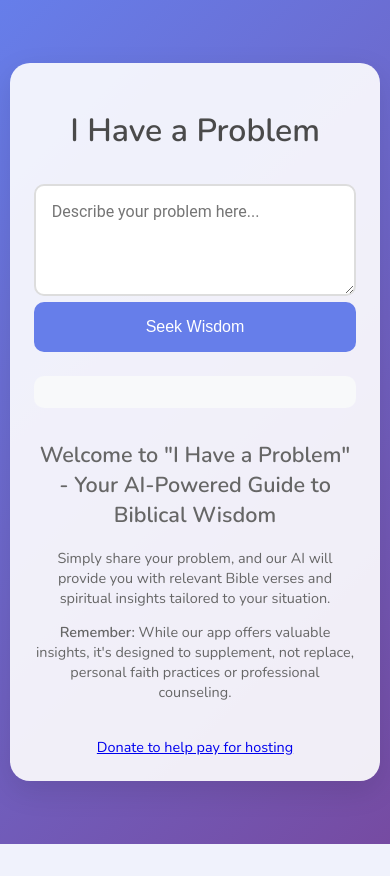
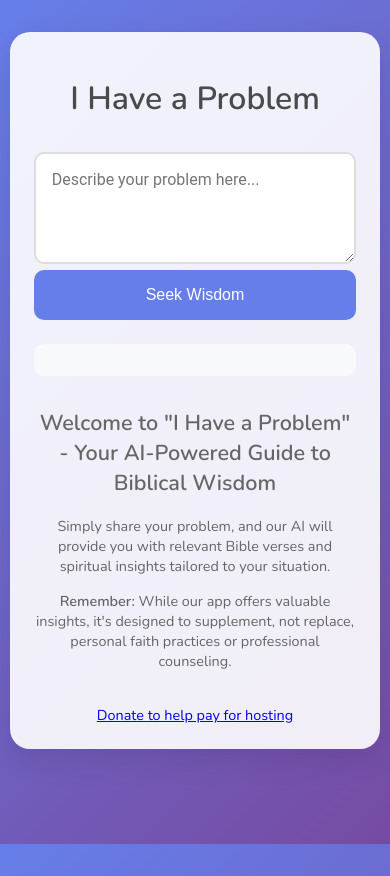
Before and after one commit to RaymondFH/ProverbsAI, a Flask app: page / in a window 390 px wide. Before the commit the page ends 844 px from the top, so only its background shows below. Run offline with Flask 3, Linux system fonts and the light colour scheme.

Commit message:
Update styles.css

```diff
--- a/static/styles.css
+++ b/static/styles.css
@@ -2,17 +2,16 @@ html, body {
     height: 100%;
     margin: 0;
     padding: 0;
-    overflow: hidden;
 }
 
 body {
     font-family: 'Nunito', sans-serif;
     display: flex;
-    justify-content: center;
-    align-items: center;
+    flex-direction: column;
     min-height: 100vh;
     background: linear-gradient(135deg, #667eea 0%, #764ba2 100%);
     color: #333;
+    overflow-y: auto;
 }
 
 .container {
@@ -23,8 +22,7 @@ body {
     max-width: 600px;
     box-shadow: 0 10px 30px rgba(0, 0, 0, 0.1);
     box-sizing: border-box;
-    max-height: 90vh;
-    overflow-y: auto;
+    margin: auto;
 }
 
 .input-container {
@@ -101,16 +99,15 @@ footer {
     font-size: 0.9rem;
 }
 
-@media (max-height: 600px) {
-    .container {
-        margin: 2rem 0;
+@media (max-width: 768px) {
+    body {
+        padding: 1rem 0;
     }
-}
 
-@media (max-width: 768px) {
     .container {
         width: 95%;
         padding: 1.5rem;
+        margin: 1rem auto;
     }
 
     h1 {
```
